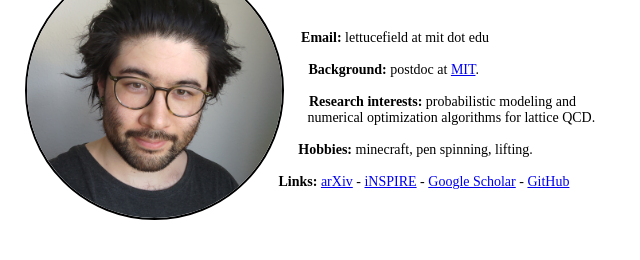
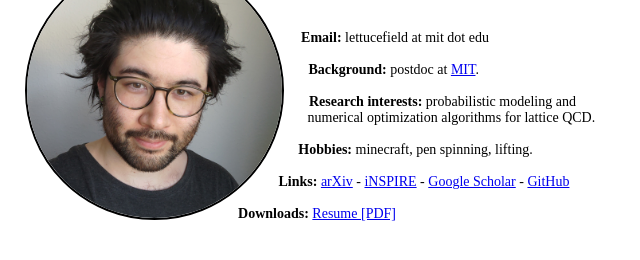
Before and after one commit to lettucefield/lettucefield.github.io, a plain HTML site: page index.html in a window 1280 px wide. Shown: the part 64-324 px from the top of the page, without its empty margins (0-640 px from the left). Drawn offline with Linux system fonts and the light colour scheme.

Commit message:
added resume

```diff
--- a/index.html
+++ b/index.html
@@ -23,7 +23,6 @@
     <br><br>
 
     <b>Background:</b> postdoc at <a href="https://physics.mit.edu/faculty/julian-urban/">MIT</a>.
-    <!--Here is my <a href="cvUrban.pdf">CV</a> (12/2022).-->
     <br><br>
 
     <b>Research interests:</b> probabilistic modeling and<br>numerical optimization algorithms for lattice QCD.
@@ -37,6 +36,9 @@
     <a href="https://inspirehep.net/authors/1868983?ui-citation-summary=true&ui-exclude-self-citations=true">iNSPIRE</a> -
     <a href="https://scholar.google.com/citations?user=9iyV9F8AAAAJ&hl=en">Google Scholar</a> -
     <a href="https://github.com/julian-urban">GitHub</a>
+    <br><br>
+
+    <b>Downloads:</b> <a href="resume.pdf">Resume [PDF]</a>
     <br><br>
 
     <br><br><br><br>
```
Also changed, not shown: 1 other file.
